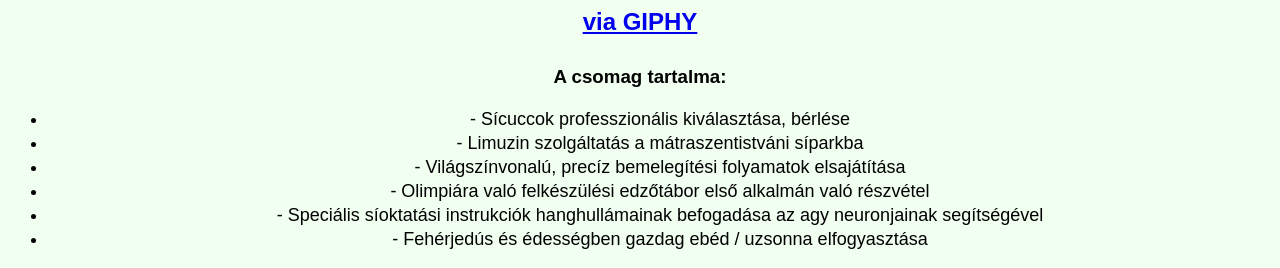
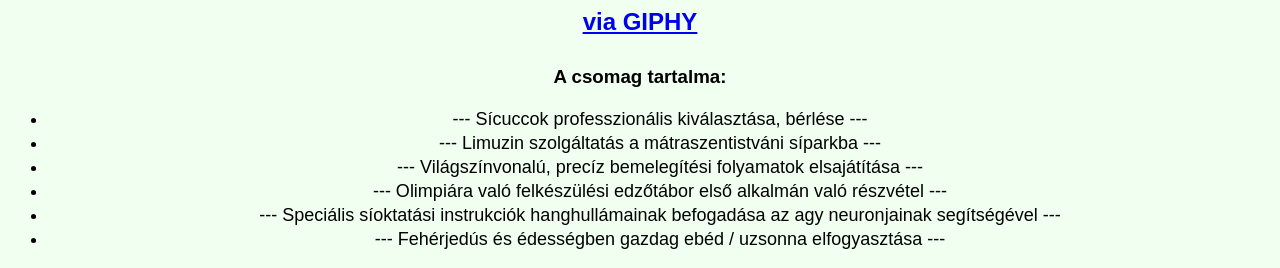
Before and after one commit to VaradiTamas/skiing-trip, a plain HTML site: page index.html in a window 1280 px wide. Shown: the part 1216-1484 px from the top of the page. Drawn offline with Linux system fonts and the light colour scheme; grey boxes are pictures that could not be loaded.

Commit message:
Update index.html

```diff
--- a/index.html
+++ b/index.html
@@ -47,12 +47,12 @@
     <iframe src="https://giphy.com/embed/J02IfE7NGbJrfrTtrb" width="480" height="480" frameBorder="0" class="giphy-embed" allowFullScreen></iframe><p><a href="https://giphy.com/gifs/freeform-home-alone-homealone-25-days-of-christmas-J02IfE7NGbJrfrTtrb">via GIPHY</a></p>
     <h3>A csomag tartalma:</h3>
     <ul>
-      <li>- Sícuccok professzionális kiválasztása, bérlése</li>
-      <li>- Limuzin szolgáltatás a mátraszentistváni síparkba</li>
-      <li>- Világszínvonalú, precíz bemelegítési folyamatok elsajátítása</li>
-      <li>- Olimpiára való felkészülési edzőtábor első alkalmán való részvétel</li>
-      <li>- Speciális síoktatási instrukciók hanghullámainak befogadása az agy neuronjainak segítségével</li>
-      <li>- Fehérjedús és édességben gazdag ebéd / uzsonna elfogyasztása</li>
+      <li>--- Sícuccok professzionális kiválasztása, bérlése ---</li>
+      <li>--- Limuzin szolgáltatás a mátraszentistváni síparkba ---</li>
+      <li>--- Világszínvonalú, precíz bemelegítési folyamatok elsajátítása ---</li>
+      <li>--- Olimpiára való felkészülési edzőtábor első alkalmán való részvétel ---</li>
+      <li>--- Speciális síoktatási instrukciók hanghullámainak befogadása az agy neuronjainak segítségével ---</li>
+      <li>--- Fehérjedús és édességben gazdag ebéd / uzsonna elfogyasztása ---</li>
     </ul>
     <div class="gifs">
       <!-- Add some GIFs related to skiing here -->
```
